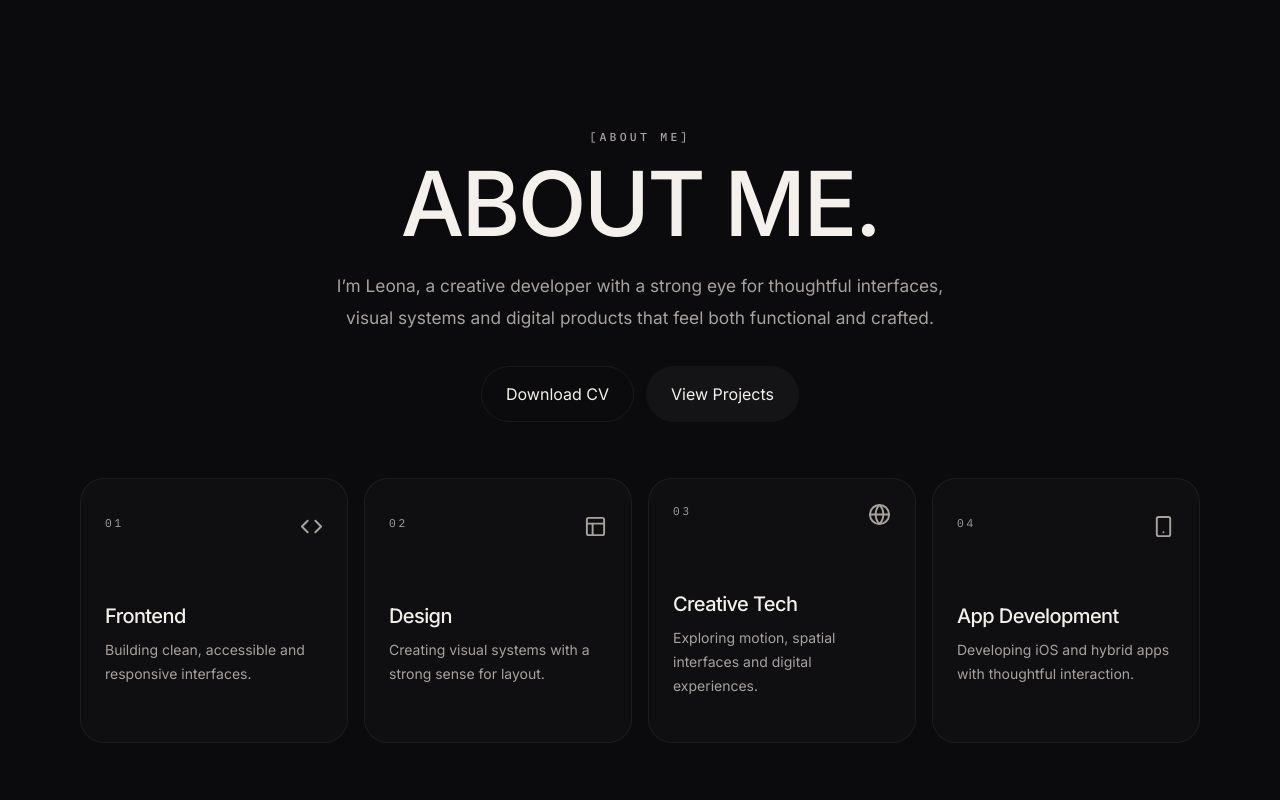
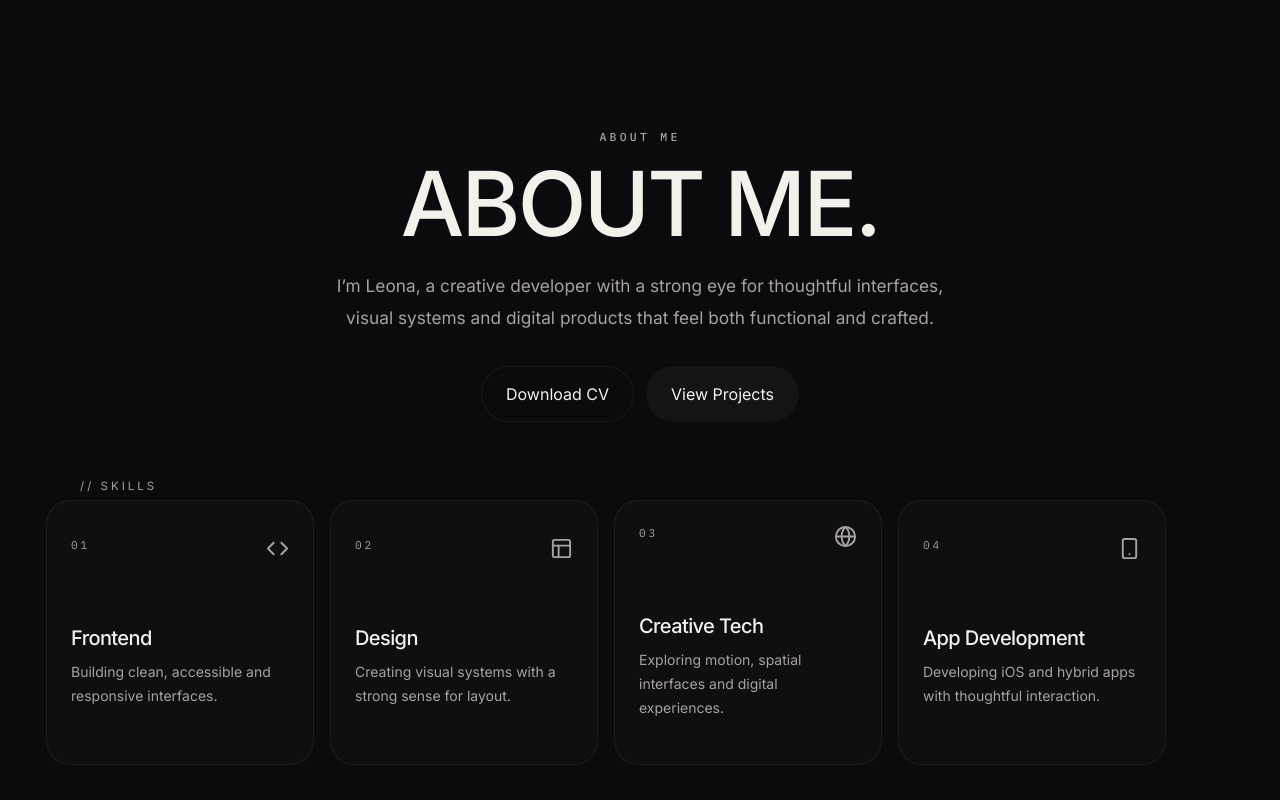
Before and after one commit to leonajosephine/modern-portfolio, a Next.js app: page / in a window 1280 px wide. Shown: the part 800-1600 px from the top of the page. Built offline with nearby package versions, Linux system fonts and the light colour scheme.

Commit message:
feat(about): add little heading for skills

```diff
--- a/components/sections/About.tsx
+++ b/components/sections/About.tsx
@@ -1,7 +1,7 @@
 "use client";
 
 import { useState } from "react";
-import { motion } from "framer-motion";
+import { motion, type Variants } from "framer-motion";
 import { Button } from "@/components/ui/button";
 import { Code, Layout, Globe, Smartphone } from "lucide-react";
 
@@ -36,6 +36,50 @@ const focusItems = [
   },
 ];
 
+const headerVariants: Variants = {
+  hidden: {
+    opacity: 0,
+    y: 32,
+    scale: 0.98,
+  },
+  visible: {
+    opacity: 1,
+    y: 0,
+    scale: 1,
+    transition: {
+      duration: 0.75,
+      ease: [0.22, 1, 0.36, 1],
+    },
+  },
+};
+
+const cardContainerVariants: Variants = {
+  hidden: {},
+  visible: {
+    transition: {
+      staggerChildren: 0.08,
+      delayChildren: 0.14,
+    },
+  },
+};
+
+const cardVariants: Variants = {
+  hidden: {
+    opacity: 0,
+    y: 28,
+    scale: 0.97,
+  },
+  visible: {
+    opacity: 1,
+    y: 0,
+    scale: 1,
+    transition: {
+      duration: 0.55,
+      ease: [0.22, 1, 0.36, 1],
+    },
+  },
+};
+
 export default function About() {
   const [activeCard, setActiveCard] = useState<number | null>(null);
 
@@ -46,14 +90,14 @@ export default function About() {
     >
       <div className="container">
         <motion.div
-          initial={{ opacity: 0, y: 28 }}
-          whileInView={{ opacity: 1, y: 0 }}
-          viewport={{ once: true, amount: 0.25 }}
-          transition={{ duration: 0.6 }}
+          initial="hidden"
+          whileInView="visible"
+          viewport={{ once: true, amount: 0.35 }}
+          variants={headerVariants}
           className="mx-auto max-w-[980px] text-center"
         >
           <p className="font-mono text-[0.72rem] font-medium uppercase tracking-[0.28em] text-muted-foreground">
-            [About me]
+            About me
           </p>
 
           <h2 className="mx-auto mt-5 max-w-[820px] text-[clamp(3rem,7vw,8rem)] font-medium uppercase leading-[0.86] tracking-[-0.075em] text-foreground">
@@ -79,23 +123,28 @@ export default function About() {
           </div>
         </motion.div>
 
+        <div className="mx-auto mt-14 flex max-w-[1120px] items-center justify-between">
+            <p className="font-sans text-[0.72rem] uppercase tracking-[0.26em] text-muted-foreground">
+              {"// Skills"}
+            </p>
+        </div>
+
         <motion.div
-          initial={{ opacity: 0, y: 24 }}
-          whileInView={{ opacity: 1, y: 0 }}
-          viewport={{ once: true, amount: 0.2 }}
-          transition={{ duration: 0.65 }}
-          className="mx-auto mt-14 grid max-w-[1120px] gap-4 sm:grid-cols-2 lg:grid-cols-4"
+          initial="hidden"
+          whileInView="visible"
+          viewport={{ once: true, amount: 0.25 }}
+          variants={cardContainerVariants}
+          className="mx-auto mt-1 ml-0.5 grid max-w-[1120px] gap-4 sm:grid-cols-2 lg:grid-cols-4"
         >
           {focusItems.map(({ number, title, text, tools, icon: Icon }, index) => {
             const isActive = activeCard === index;
 
             return (
-              <button
+              <motion.button
                 key={title}
                 type="button"
-                onClick={() =>
-                  setActiveCard(isActive ? null : index)
-                }
+                onClick={() => setActiveCard(isActive ? null : index)}
+                variants={cardVariants}
                 className="group relative min-h-[230px] overflow-hidden rounded-[1.5rem] border border-border bg-card/45 p-5 text-left transition-all duration-500 hover:-translate-y-1 hover:bg-card/80 sm:p-6"
               >
                 <div className="flex items-start justify-between gap-6">
@@ -133,7 +182,7 @@ export default function About() {
                     </span>
                   ))}
                 </div>
-              </button>
+              </motion.button>
             );
           })}
         </motion.div>
--- a/components/sections/DesignHighlights.tsx
+++ b/components/sections/DesignHighlights.tsx
@@ -167,7 +167,7 @@ export default function DesignHighlights() {
           className="max-w-[52rem]"
         >
           <p className="font-mono text-[0.72rem] uppercase tracking-[0.26em] text-muted-foreground">
-            Design Direction
+            Art Direction
           </p>
 
           <h2 className="mt-4 text-[clamp(2.8rem,5.2vw,6rem)] font-medium leading-[0.94] tracking-[-0.06em] text-foreground">
```
